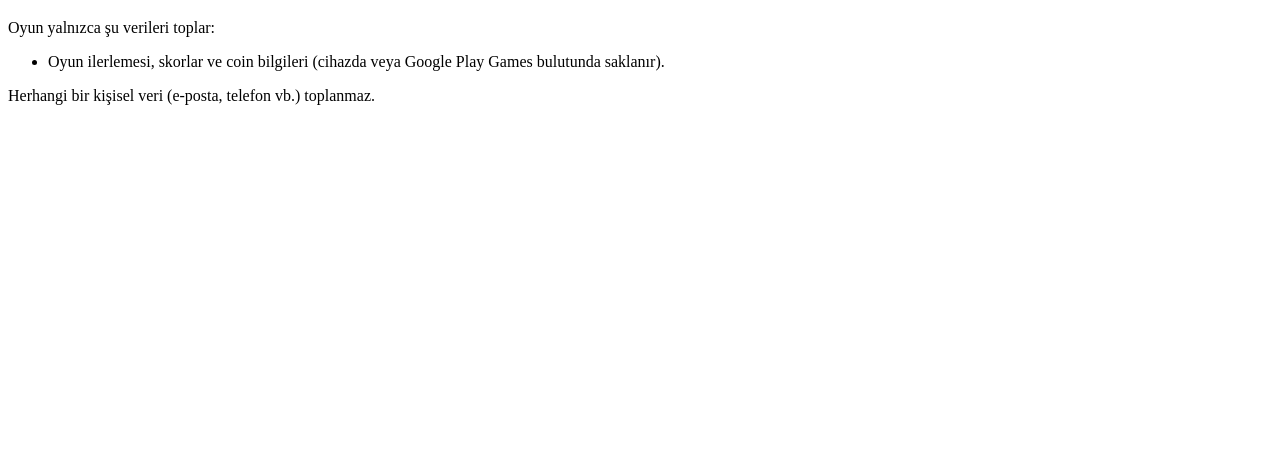
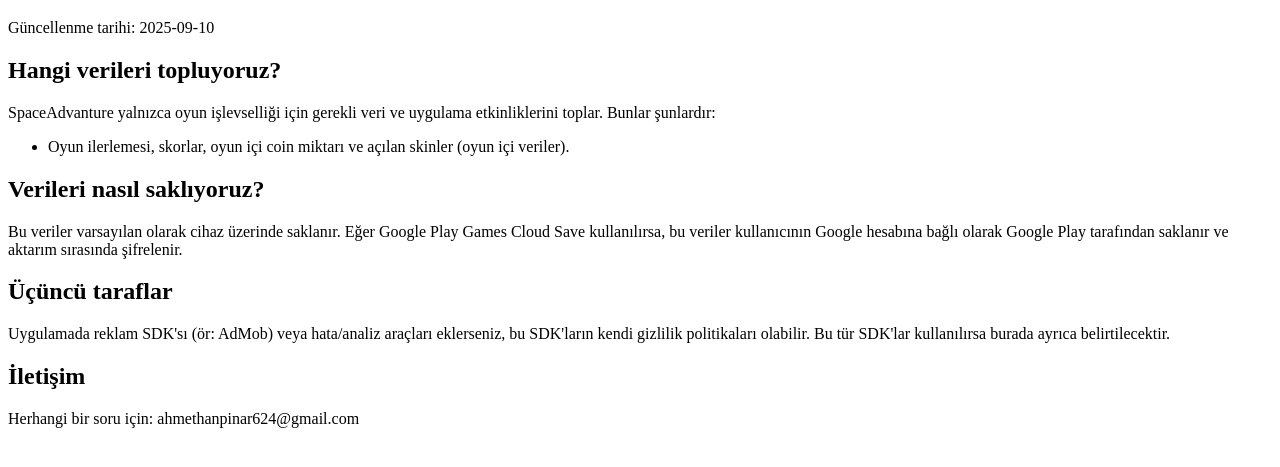
Before and after one commit to ahmethanp/spaceadventure, a plain HTML site: page privacy.html in a window 1280 px wide. Shown: the part 61-528 px from the top of the page. Drawn offline with Linux system fonts and the light colour scheme.

Commit message:
Update privacy.html

```diff
--- a/privacy.html
+++ b/privacy.html
@@ -1,15 +1,23 @@
 <!doctype html>
 <html lang="tr">
 <head>
-  <meta charset="utf-8">
+  <meta charset="utf-8" />
+  <meta name="viewport" content="width=device-width,initial-scale=1" />
   <title>Gizlilik Politikası - SpaceAdvanture</title>
 </head>
 <body>
   <h1>Gizlilik Politikası</h1>
-  <p>Oyun yalnızca şu verileri toplar:</p>
+  <p>Güncellenme tarihi: 2025-09-10</p>
+  <h2>Hangi verileri topluyoruz?</h2>
+  <p>SpaceAdvanture yalnızca oyun işlevselliği için gerekli veri ve uygulama etkinliklerini toplar. Bunlar şunlardır:</p>
   <ul>
-    <li>Oyun ilerlemesi, skorlar ve coin bilgileri (cihazda veya Google Play Games bulutunda saklanır).</li>
+    <li>Oyun ilerlemesi, skorlar, oyun içi coin miktarı ve açılan skinler (oyun içi veriler).</li>
   </ul>
-  <p>Herhangi bir kişisel veri (e-posta, telefon vb.) toplanmaz.</p>
+  <h2>Verileri nasıl saklıyoruz?</h2>
+  <p>Bu veriler varsayılan olarak cihaz üzerinde saklanır. Eğer Google Play Games Cloud Save kullanılırsa, bu veriler kullanıcının Google hesabına bağlı olarak Google Play tarafından saklanır ve aktarım sırasında şifrelenir.</p>
+  <h2>Üçüncü taraflar</h2>
+  <p>Uygulamada reklam SDK'sı (ör: AdMob) veya hata/analiz araçları eklerseniz, bu SDK'ların kendi gizlilik politikaları olabilir. Bu tür SDK'lar kullanılırsa burada ayrıca belirtilecektir.</p>
+  <h2>İletişim</h2>
+  <p>Herhangi bir soru için: ahmethanpinar624@gmail.com </p>
 </body>
 </html>
```
